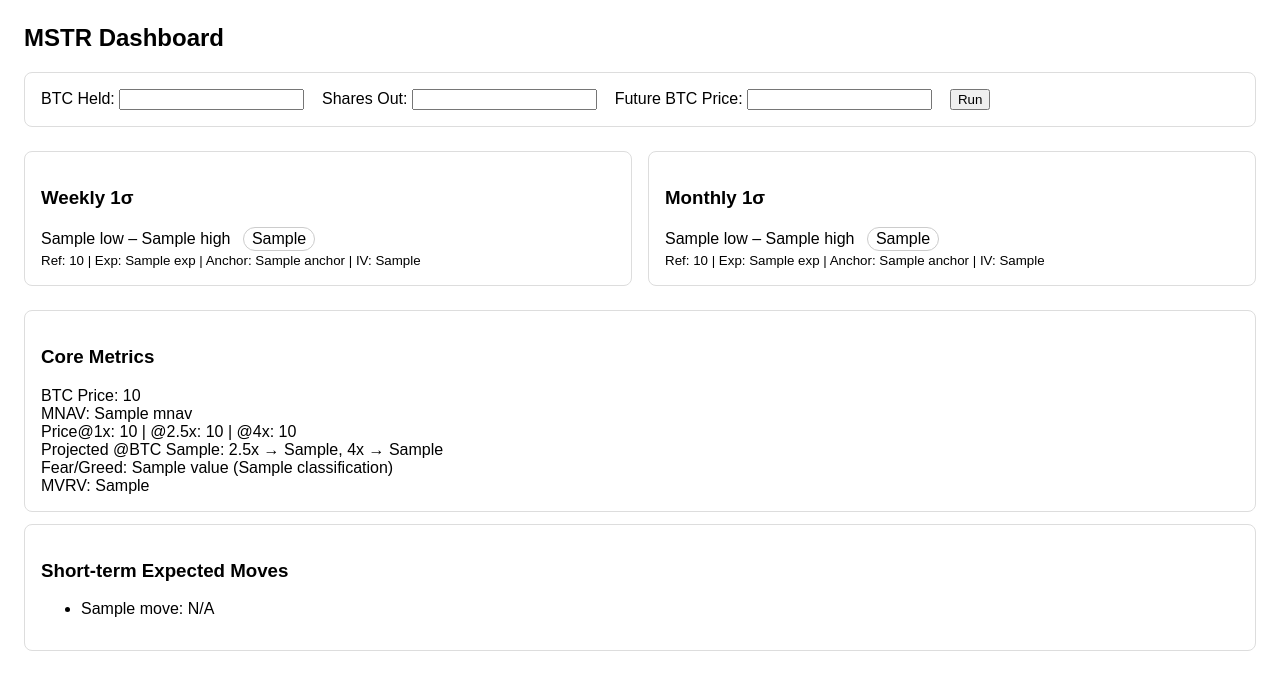
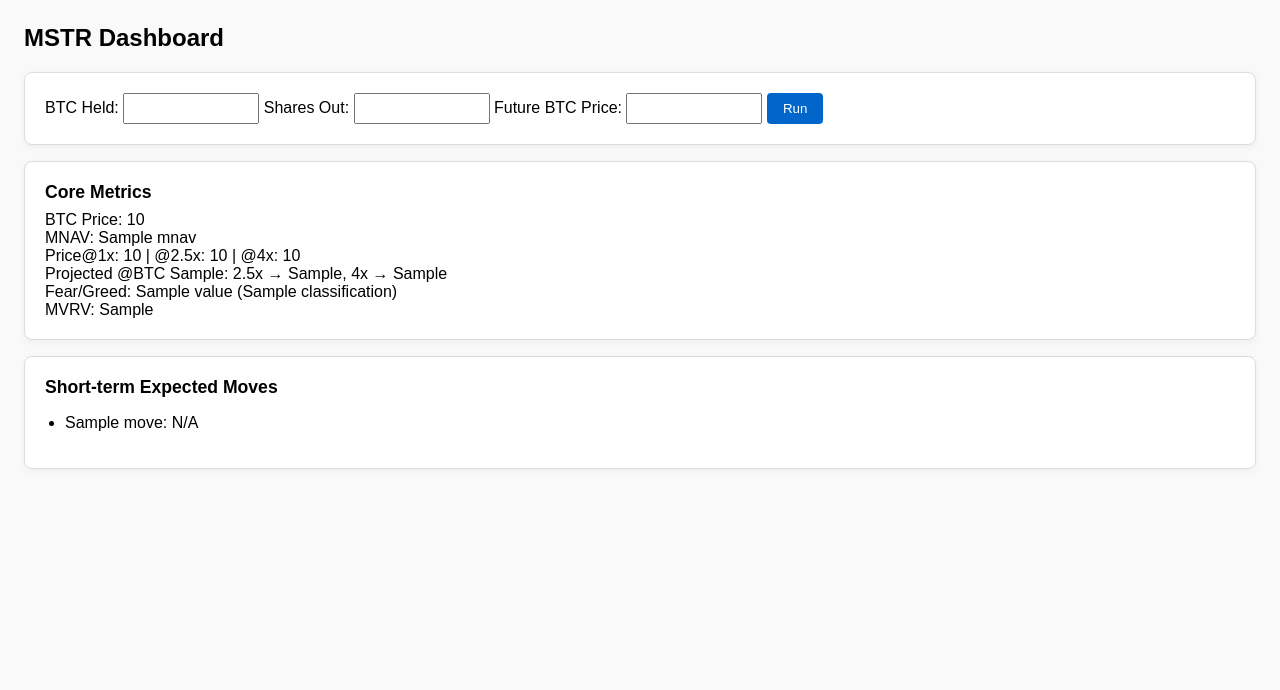
Before and after one commit to megbers84/mstr-range, a Flask app: template templates/index.html in a window 1280 px wide. Shown: the top 690 px of the page. Run offline with Flask 3, Linux system fonts and the light colour scheme; the template is opened without the code that fills it: most values are stand-ins (such as "Sample title", 1, 10 or a date in 2020).

Commit message:
Update index.html

```diff
--- a/templates/index.html
+++ b/templates/index.html
@@ -4,73 +4,32 @@
   <meta charset="utf-8">
   <title>MSTR Monitor</title>
   <style>
-    body { font-family: Arial, sans-serif; margin: 24px; }
-    .card { border:1px solid #ddd; border-radius:8px; padding:16px; margin:12px 0; }
-    .row { display:flex; gap:16px; flex-wrap:wrap; }
-    .col { flex:1 1 280px; }
-    .pill { display:inline-block; padding:2px 8px; border-radius:999px; border:1px solid #ccc; margin-left:8px; }
+    body { font-family: Arial, sans-serif; margin: 24px; background:#f9f9f9; }
+    .card { background:#fff; border:1px solid #ddd; border-radius:8px; padding:20px; margin:16px 0; box-shadow:0 2px 6px rgba(0,0,0,0.05); }
+    .row { display:flex; gap:20px; flex-wrap:wrap; }
+    .col { flex:1 1 300px; }
+    h2 { margin-top:0; }
+    h3 { margin:0 0 12px 0; color:#333; font-size:1.3em; }
+    .bold-header { font-weight:bold; font-size:1.1em; margin-bottom:8px; }
+    input[type=number] { width:120px; padding:6px; }
+    button { padding:8px 16px; background:#0066cc; color:white; border:none; border-radius:4px; cursor:pointer; }
+    button:hover { background:#0055aa; }
+    ul { padding-left:20px; }
   </style>
 </head>
 <body>
   <h2>MSTR Dashboard</h2>
 
   <form method="POST" class="card">
-    <label>BTC Held:
-      <input type="number" name="btc_held" value="{{ defaults.btc_held }}" required>
-    </label>
-    &nbsp;&nbsp;
-    <label>Shares Out:
-      <input type="number" name="shares_out" value="{{ defaults.shares_out }}" required>
-    </label>
-    &nbsp;&nbsp;
-    <label>Future BTC Price:
-      <input type="number" name="btc_future" value="{{ defaults.btc_future }}" required>
-    </label>
-    &nbsp;&nbsp;
+    <label>BTC Held: <input type="number" name="btc_held" value="{{ defaults.btc_held }}" required></label>
+    <label>Shares Out: <input type="number" name="shares_out" value="{{ defaults.shares_out }}" required></label>
+    <label>Future BTC Price: <input type="number" name="btc_future" value="{{ defaults.btc_future }}" required></label>
     <button type="submit">Run</button>
   </form>
 
   {% if result %}
-    <div class="row">
-      <div class="col card">
-        <h3>Weekly 1σ</h3>
-        {% if result.weekly_range %}
-          <div>
-            {{ result.weekly_range.low }} – {{ result.weekly_range.high }}
-            <span class="pill">{{ result.weekly_signal }}</span>
-          </div>
-          <small>
-            Ref: {{ result.weekly_range.ref_price }} |
-            Exp: {{ result.weekly_range.exp }} |
-            Anchor: {{ result.weekly_range.anchor }} |
-            IV: {{ result.weekly_range.iv }}
-          </small>
-        {% else %}
-          <small>Not available.</small>
-        {% endif %}
-      </div>
-
-      <div class="col card">
-        <h3>Monthly 1σ</h3>
-        {% if result.monthly_range %}
-          <div>
-            {{ result.monthly_range.low }} – {{ result.monthly_range.high }}
-            <span class="pill">{{ result.monthly_signal }}</span>
-          </div>
-          <small>
-            Ref: {{ result.monthly_range.ref_price }} |
-            Exp: {{ result.monthly_range.exp }} |
-            Anchor: {{ result.monthly_range.anchor }} |
-            IV: {{ result.monthly_range.iv }}
-          </small>
-        {% else %}
-          <small>Not available.</small>
-        {% endif %}
-      </div>
-    </div>
-
     <div class="card">
-      <h3>Core Metrics</h3>
+      <div class="bold-header">Core Metrics</div>
       <div>BTC Price: {{ result.btc_price }}</div>
       <div>MNAV: {{ result.mnav }}</div>
       <div>Price@1x: {{ result.price_at_1 }} | @2.5x: {{ result.price_at_25 }} | @4x: {{ result.price_at_4 }}</div>
@@ -80,7 +39,7 @@
     </div>
 
     <div class="card">
-      <h3>Short-term Expected Moves</h3>
+      <div class="bold-header">Short-term Expected Moves</div>
       <ul>
         {% for k, v in result.moves.items() %}
           <li>
```
